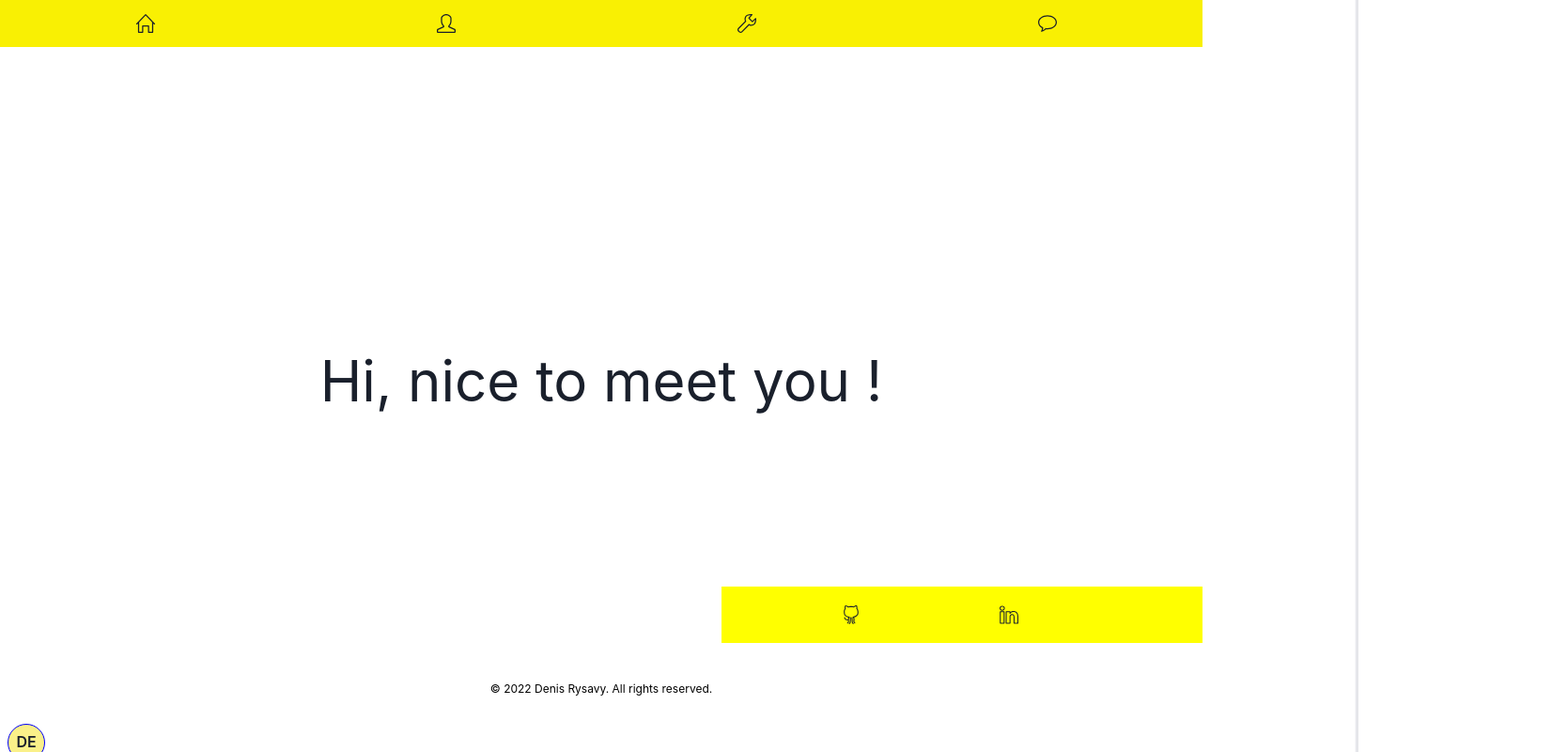
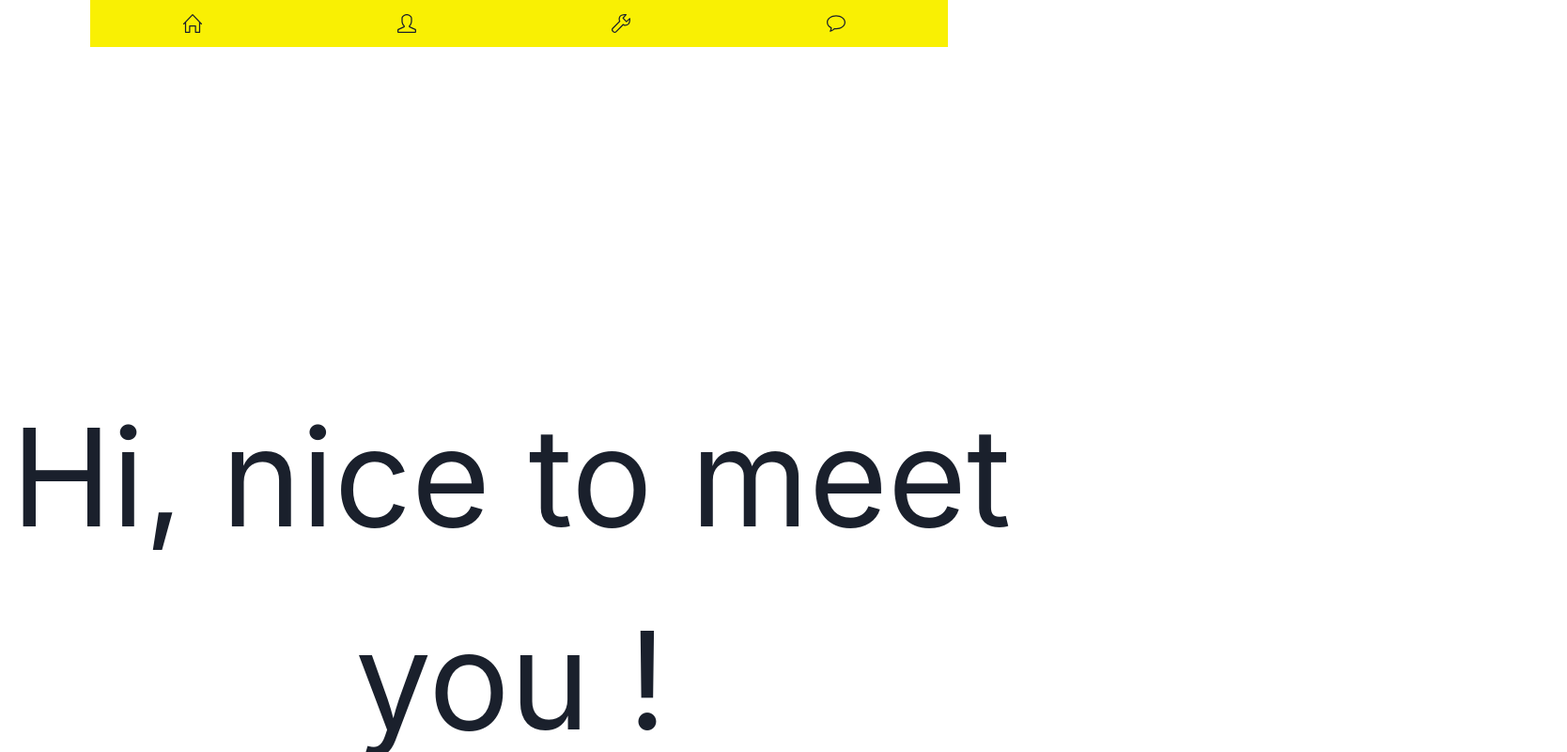
Before and after one commit to rysavy122/portfolio2.0, a React (Vite) app: page / in a window 1280 px wide. Shown: the top 800 px of the page at 94% size, 1668 px wide, since content can reach past the window. Built offline with nearby package versions, Linux system fonts and the light colour scheme.

Commit message:
responsive layout landing page

```diff
--- a/src/Components/assets/icons/TechnologiesIcons/JsIcon.jsx
+++ b/src/Components/assets/icons/TechnologiesIcons/JsIcon.jsx
@@ -6,7 +6,7 @@ const JsIcon = () => {
   return (
 
     <div className='icons'>
-        <SiJavascript style={{color:'#F9F003'}}/>
+        <SiJavascript style={{backgroundColor:'black', color:'#F9F003'}}/>
     </div>
   )
 }
--- a/src/Components/assets/icons/TechnologiesIcons/MongoDbIcon.jsx
+++ b/src/Components/assets/icons/TechnologiesIcons/MongoDbIcon.jsx
@@ -0,0 +1,14 @@
+import React from 'react'
+import { SiMongodb } from "react-icons/si";
+
+
+const MangoDbIcon = () => {
+  return (
+
+    <div className='icons'>
+        <SiMongodb style={{color:'#4DB33D'}}/>
+    </div>
+  )
+}
+
+export default MangoDbIcon
--- a/src/Components/assets/icons/TechnologiesIcons/VisualStudioIcon.jsx
+++ b/src/Components/assets/icons/TechnologiesIcons/VisualStudioIcon.jsx
@@ -6,7 +6,7 @@ const VisualStudioIcon = () => {
   return (
 
     <div className='icons'>
-        <SiVisualstudiocode style={{color:'blue'}}/>
+        <SiVisualstudiocode style={{color:'#017ACC'}}/>
     </div>
   )
 }
--- a/src/Components/layout/Footer.jsx
+++ b/src/Components/layout/Footer.jsx
@@ -24,20 +24,22 @@ const Footer = () => {
         <LinkedinIcon/>
       </Link>
     </Flex>
-
-        <div id="footer-content" >
-            <Text textAlign={'center'} fontSize={12}> © {new Date().getFullYear()} Denis Rysavy. All rights reserved.</Text>
-        </div>
-        <Button _hover={{
+    <Button _hover={{
                 backgroundColor:'yellow.300'}}
                 backgroundColor={'yellow.200'}
                 borderRadius={'50%'}
                 border={'1px solid blue'}
                 float={'left'}
-                m={2}
+                m={10}
+                mb={15}
+                mt={20}
+                ml={1}
                 h={10}
                 w={10}>{DE}
     </Button>
+    <div id="footer-content" >
+            <Text textAlign={'center'} fontSize={12}> © {new Date().getFullYear()} Denis Rysavy. All rights reserved.</Text>
+    </div>
     </div>
   )
 }
--- a/src/Components/layout/Header.jsx
+++ b/src/Components/layout/Header.jsx
@@ -3,8 +3,11 @@ import logo from '../../../public/logo.png';
 
 const Header = () => {
   return (
-    <div>
-        <img id="logo" src={logo} alt="Logo"></img>
+    <div id="logo1">
+      <br />
+      <h1>rysavy</h1>
+      <h2>FULLSTACK WEBDEVELOPER</h2>
+      <br />
     </div>
   )
 }
--- a/src/Components/layout/navbar.css
+++ b/src/Components/layout/navbar.css
@@ -1,37 +1,36 @@
-img#logo{
+#logo1{
     position: fixed;
-    top:-13vh;
+    height:250px;
+    width:225px;
+    background-color: #F9F003;
+    position: absolute;
+    font-size: 4em;
+    top:-6vh;
     right:-13vw;
     z-index:-10;
+}
+
+
+#logo1 h1{
+    margin-left:-70px;
+    font-weight: 600;
+    line-height: 5rem;
 
 }
-
-#footer-content p{
-    width:100vw;
-    text-align: center;
-    color:black;
-    margin-top:5vh;
-    margin-bottom:20px;
+#logo1 h2{
+    font-size: 17px;
+    font-weight: 600;
+    margin-left: -182px;
+    letter-spacing: 0.1rem;
 }
-
 #external-links{
 
     background-color: #F9F003;
     background-color: yellow;
-    margin-left:60vw;
+    margin-right:5vw;
     margin-bottom:5vh;
     margin-top:5vh;
-
-}
-
-#external-links svg{
-    margin:20px;
-    margin-left:10vw;
-
-}
-
-#external-links svg:hover{
-    cursor: pointer;
+    justify-content: space-around;
 
 }
 
@@ -44,8 +43,90 @@ img#logo{
     justify-content: space-around;
     margin:0px;
     z-index: 10;
+}
+#footer-content p{
+    width:100vw;
+    text-align: center;
+    color:black;
+    margin-top:5vh;
+}
+
+
+@media screen and (min-width: 768px){
+
+    #footer-content p{
+        width:115vw;
+        text-align: center;
+        color:black;
+        margin-left:10vw;
+        position: absolute;
+        bottom:0;
+        right:-10;
+        margin:100px;
+        margin-bottom: -10vh;
+        font-size: 1rem;
+        padding:50px;
+    }
+
+
+    #sidenav{
+        display: block;
+        position: fixed;
+        background-color: #F9F003;
+        width:71.3vw;
+        display: flex;
+        justify-content: space-around;
+        margin:0px;
+        z-index: 10;
+    }
+
+    #logo1{
+        height:500px;
+        width:450px;
+        font-size: 8em;
+        background-color: #F9F003;
+        position: absolute;
+        top:-8vh;
+        right:12vw;
+
+    }
+    #logo1 h1{
+        margin-left:-140px;
+        font-weight: 600;
+        line-height: 10rem;
+
+    }
+    #logo1 h2{
+        font-size: 34px;
+        font-weight: 600;
+        margin-left: -376px;
+        letter-spacing: 0.3rem;
+    }
+
+    #external-links{
+
+        background-color: #F9F003;
+        background-color: yellow;
+        margin-right:34vw;
+        margin-bottom:5vh;
+        margin-top:5vh;
+
+    }
 
 }
+
+
+
+#external-links svg{
+    margin:20px;
+
+}
+
+#external-links svg:hover{
+    cursor: pointer;
+
+}
+
 
 #sidenav svg{
     margin:-10px;
--- a/src/Components/pages/About.jsx
+++ b/src/Components/pages/About.jsx
@@ -11,6 +11,9 @@ import NodeIcon from '../assets/icons/TechnologiesIcons/NodeIcon';
 import ExpressIcon from '../assets/icons/TechnologiesIcons/ExpressIcon';
 import PostgresqlIcon from '../assets/icons/TechnologiesIcons/PostgresqlIcon';
 import GitIcon from '../assets/icons/TechnologiesIcons/GitIcon';
+import MongoDbIcon from '../assets/icons/TechnologiesIcons/MongoDbIcon';
+import VisualStudioIcon from '../assets/icons/TechnologiesIcons/VisualStudioIcon';
+
 
 
 const About = () => {
@@ -27,14 +30,20 @@ const About = () => {
 
       <Text w={'100vw'} mb={20} mt={20} fontSize="6xl" >My Skillset</Text>
       <Box bg={'white'} >
+      <Text w={'100vw'} mb={10} mt={20} fontSize="4xl" >Frontend TechStack</Text>
         <CircularProgress mr={5} size='120px' value={92} color='yellow.400' thickness='8px' ><CircularProgressLabel><HtmlIcon/> <Text ml={'12%'} fontSize="12px" >HTML 5</Text></CircularProgressLabel></CircularProgress>
         <CircularProgress mr={5} size='120px' value={96} color='yellow.400' thickness='8px' ><CircularProgressLabel><CssIcon/> <Text ml={'12%'} fontSize="12px" >CSS 3</Text></CircularProgressLabel></CircularProgress>
         <CircularProgress mr={5} size='120px' value={60} color='yellow.400' thickness='8px' ><CircularProgressLabel><JsIcon/> <Text ml={'12%'} fontSize="12px" >JavaScript</Text></CircularProgressLabel></CircularProgress>
         <CircularProgress mr={5} size='120px' value={80} color='yellow.400' thickness='8px' ><CircularProgressLabel> <ReactIcon/> <Text ml={'12%'} fontSize="12px" >React</Text> </CircularProgressLabel></CircularProgress>
+      <Text w={'100vw'} mb={10} mt={20} fontSize="4xl" >Backend TechStack</Text>
         <CircularProgress mr={5} size='120px' value={30} color='yellow.400' thickness='8px' ><CircularProgressLabel> <NodeIcon/> <Text ml={'12%'} fontSize="12px" >Node.js</Text> </CircularProgressLabel></CircularProgress>
         <CircularProgress mr={5} size='120px' value={55} color='yellow.400' thickness='8px' ><CircularProgressLabel> <ExpressIcon/> <Text ml={'12%'} fontSize="12px" >express.js</Text> </CircularProgressLabel></CircularProgress>
         <CircularProgress mr={5} size='120px' value={60} color='yellow.400' thickness='8px' ><CircularProgressLabel> <PostgresqlIcon/>  <Text ml={'12%'} fontSize="12px" >Postgresql</Text></CircularProgressLabel></CircularProgress>
+        <CircularProgress mr={5} size='120px' value={36} color='yellow.400' thickness='8px' ><CircularProgressLabel> <MongoDbIcon/>  <Text ml={'12%'} fontSize="12px" >MongoDB</Text></CircularProgressLabel></CircularProgress>
+      <Text w={'100vw'} mb={10} mt={20} fontSize="4xl" >Version Control and Code Editor</Text>
+
         <CircularProgress mr={5} size='120px' value={86} color='yellow.400' thickness='8px' ><CircularProgressLabel> <GitIcon/>  <Text ml={'12%'} fontSize="12px" >Git</Text></CircularProgressLabel></CircularProgress>
+        <CircularProgress mr={5} size='120px' value={90} color='yellow.400' thickness='8px' ><CircularProgressLabel> <VisualStudioIcon/>  <Text ml={'12%'} fontSize="12px" >VS Code</Text></CircularProgressLabel></CircularProgress>
       </Box>
     </>
   )
--- a/src/Components/pages/Contact.jsx
+++ b/src/Components/pages/Contact.jsx
@@ -28,14 +28,14 @@ const Contact = () => {
             type='submit'><SlPaperPlane style={{margin:'1px'}}/>
             </Button>
             <Flex alignItems='center' justifyContent="space-around" mt={10}>
-              <Link href="mailto:rysavydenis3@gmail.com?subject=Hello&body=Hello,%20can%20we%20chat?" isExternal>
+              <a href="mailto:rysavydenis3@gmail.com?subject=Hello&body=Hello,%20can%20we%20chat?" target={'_blank'}>
                   <GmailIcon />
-                {/* Contact me by email */}
-              </Link>
-              <Link href="https://wa.me/+491630100503?text=Hello,%20can%20we%20chat?" isExternal>
+                  <Text ml={2}>Write me an email</Text>
+              </a>
+              <a href="https://wa.me/+491630100503?text=Hello,%20can%20we%20chat?" target={'_blank'}>
                 <WhatsAppIcon />
-                {/* <Text ml={2}>Contact me via WhatsApp</Text> */}
-              </Link>
+                <Text ml={2}>Write me on WhatsApp</Text>
+              </a>
               </Flex>
             </div>
       </Box>
--- a/src/Components/pages/Home.jsx
+++ b/src/Components/pages/Home.jsx
@@ -1,10 +1,17 @@
 import { Box ,Text} from '@chakra-ui/layout'
+import { SlArrowDown } from "react-icons/sl";
+
 import React from 'react'
 
 const Home = () => {
   return (
-   <Box h={'28vh'} >
-    <Text mt={'20vh'} w={'100vw'} fontSize="6xl" >Hi, nice to meet you !</Text>
+   <Box css={{
+    "@media (min-width: 768px)": {
+      height: "90vh",
+    },
+  }}  h={'30vh'} >
+    <Text id='hi' mt={'20vh'} w={'100vw'} fontSize="6xl" >Hi, nice to meet you !</Text>
+    <SlArrowDown title='more' id='more' />
    </Box>
   )
 }
--- a/src/Components/pages/pages.css
+++ b/src/Components/pages/pages.css
@@ -6,19 +6,35 @@
     line-height: 2;
     background-color: white;
     margin-top:15vh;
-
 }
 #about-page svg{
-
     height:100px;
     width:100px;
-
-
 }
 img{
     width:100%;
     margin: auto;
 }
+
+#more {
+    margin:auto;
+    cursor: pointer;
+    opacity: 0;
+    animation: fadeIn 2s ease-in 1 forwards;
+    animation-delay: 1s;
+
+  }
+
+
+  @keyframes fadeIn {
+    from {
+      opacity: 0;
+    }
+    to {
+      opacity: 1;
+    }
+  }
+
 
 #contact-page svg{
     margin: 10px auto;
@@ -32,5 +48,32 @@ img{
 #project-page svg{
     color: black;
     height:40px;
+}
+#hi {
+    opacity: 0;
+    animation: slideIn 1s ease-out 1 forwards;
+    transform: translateX(-30%);
+  }
+
+  @keyframes slideIn {
+    from {
+      transform: translateX(-30%);
+    }
+    to {
+      opacity: 1;
+      transform: translateX(0%);
+    }
+  }
+
+
+
+@media screen and (min-width:768px) {
+    #hi{
+        margin-left: -15vw;
+        font-size: 9em;
+        margin-top: 25vh;
+        margin-bottom:10vh;
+    }
+
 
 }
```
